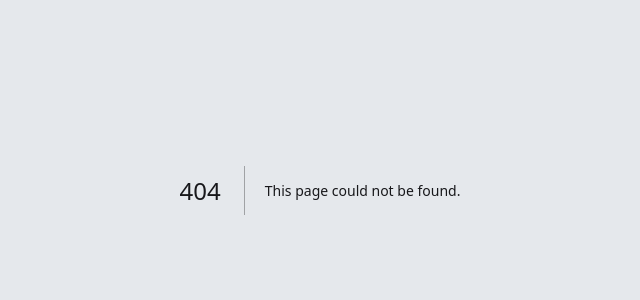
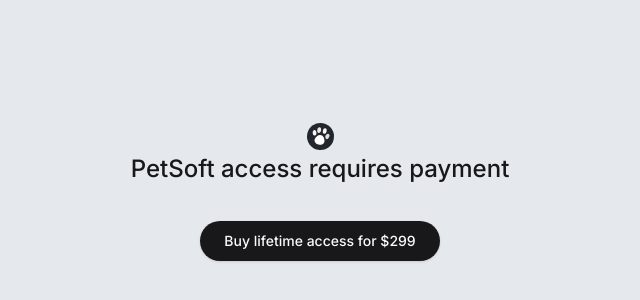
Before and after one commit to spencerattick/bytegrad-react-nextjs-course, a Next.js app in the folder petsoft/: page /payment in a window 1280 px wide. Before the commit this address had no page. Shown: the part 210-510 px from the top of the page, without its empty margins (320-960 px from the left). Built offline with nearby package versions, Linux system fonts and the light colour scheme.

Commit message:
setup payment page

```diff
--- /dev/null
+++ b/petsoft/src/app/(auth)/payment/page.tsx
@@ -0,0 +1,11 @@
+import H1 from "@/components/h1";
+import { Button } from "@/components/ui/button";
+
+export default function Page() {
+  return (
+    <main className="flex flex-col items-center space-y-10">
+        <H1>PetSoft access requires payment</H1>
+        <Button>Buy lifetime access for $299</Button>
+    </main>
+  )
+}
```
